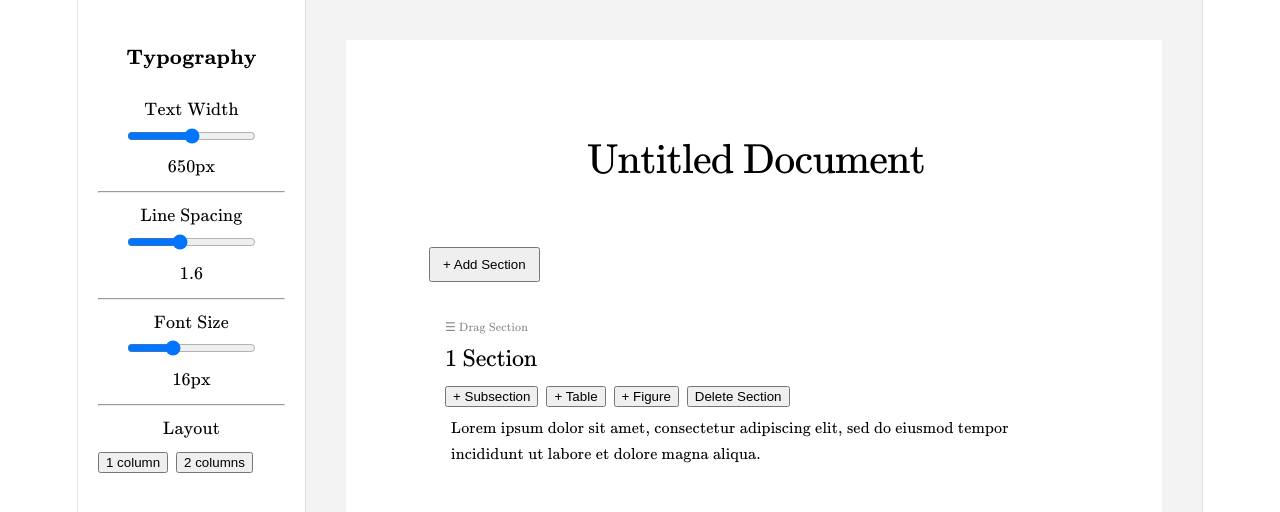
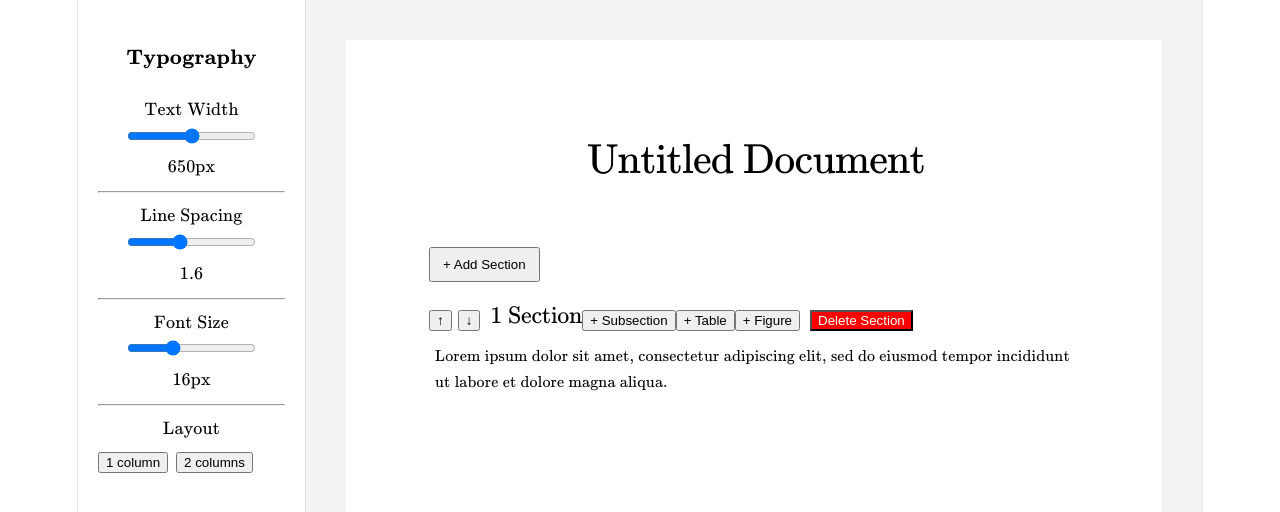
Before and after one commit to KevHamm/blox, a React (Vite) app in the folder frontend/: page / in a window 1280 px wide. Both pictures are taken after a click on the button "+ Add Section". Shown: the top 512 px of the page. Built offline with nearby package versions, Linux system fonts and the light colour scheme.

Commit message:
Sections now move up or down via buttons, no more drag and drop.

```diff
--- a/frontend/src/App.tsx
+++ b/frontend/src/App.tsx
@@ -421,32 +421,95 @@ export default function App() {
   }
 
   // -----------------------------
+  // MOVE SECTION UP / DOWN
+  // -----------------------------
+  function moveSection(sectionId: string, direction: -1 | 1) {
+    setDoc((prev) => {
+      const index = prev.children.findIndex((c: any) => c.id === sectionId);
+      if (index === -1) return prev;
+
+      const newIndex = index + direction;
+      if (newIndex < 0 || newIndex >= prev.children.length) return prev;
+
+      const updated = [...prev.children];
+      const [moved] = updated.splice(index, 1);
+      updated.splice(newIndex, 0, moved);
+
+      return {
+        ...prev,
+        children: updated
+      };
+    });
+  }
+
+  // -----------------------------
+  // MOVE SUBSECTION UP / DOWN
+  // -----------------------------
+  function moveSubsection(id: string, dir: -1 | 1) {
+    setDoc((prev) => {
+      const copy = structuredClone(prev);
+
+      function findSection(node: any) {
+        if (!node.children) return;
+
+        const subsections = node.children.filter(
+          (c: any) => c.type === "subsection"
+        );
+
+        const index = subsections.findIndex((s: any) => s.id === id);
+        if (index === -1) {
+          node.children.forEach(findSection);
+          return;
+        }
+
+        const newIndex = index + dir;
+        if (newIndex < 0 || newIndex >= subsections.length) return;
+
+        // map subsection positions inside full children array
+        const subsectionPositions = node.children
+          .map((c: any, i: number) => ({ c, i }))
+          .filter(x => x.c.type === "subsection");
+
+        const from = subsectionPositions[index].i;
+        const to = subsectionPositions[newIndex].i;
+
+        const temp = node.children[from];
+        node.children[from] = node.children[to];
+        node.children[to] = temp;
+      }
+
+      findSection(copy);
+      return copy;
+    });
+  }
+
+  // -----------------------------
   // DRAG END
   // -----------------------------
   function handleDragEnd(event: any) {
     const { active, over } = event;
 
-    if (!over || active.id === over.id) return;
+    if (!over || active.id === over.id ) return;
 
-    const oldIndex = doc.children.findIndex(
+    setDoc((prev) => {
+      const oldIndex = prev.children.findIndex(
        (c: any) => c.id === active.id
       );
 
-    const newIndex = doc.children.findIndex(
+      const newIndex = prev.children.findIndex(
         (c: any) => c.id === over.id
       );
 
-    if (oldIndex === -1 || newIndex === -1) return;
+      if (oldIndex === -1 || newIndex === -1) return prev;
 
-    const updated = [...doc.children];
-
+      const updated = [...prev.children];
       const [moved] = updated.splice(oldIndex, 1);
-
       updated.splice(newIndex, 0, moved);
 
-    setDoc({
-      ...doc,
+      return {
+        ...prev,
         children: updated
+      };
     });
   }
 
@@ -643,6 +706,7 @@ export default function App() {
                 <DocumentRenderer
                   node={doc}
                   editingId={editingId}
+                  setDoc={setDoc}
                   setEditingId={setEditingId}
                   updateTextById={updateTextById}
                   updateSectionTitle={updateSectionTitle}
@@ -657,6 +721,8 @@ export default function App() {
                   addTableColumn={addTableColumn}
                   lineHeight={layout.lineHeight}
                   fontSize={layout.fontSize}
+                  moveSection={moveSection}
+                  moveSubsection={moveSubsection}
                 />
               </div>
             </div>
--- a/frontend/src/renderer/DocumentRenderer.tsx
+++ b/frontend/src/renderer/DocumentRenderer.tsx
@@ -1,14 +1,10 @@
-import {
-  SortableContext,
-  verticalListSortingStrategy,
-  useSortable
-} from "@dnd-kit/sortable";
-
 import { useDroppable } from "@dnd-kit/core";
 import { CSS } from "@dnd-kit/utilities";
 import "katex/dist/katex.min.css";
 
-// SORTABLE WRAPPER FOR CHILDREN
+/* -----------------------------
+   SORTABLE WRAPPER (FIGURES ONLY)
+----------------------------- */
 function SortableItem({ id, children }: any) {
   const { attributes, listeners, setNodeRef, transform, transition } =
     useSortable({ id });
@@ -21,7 +17,8 @@ function SortableItem({ id, children }: any) {
       style={{
         transform: CSS.Transform.toString(transform),
         transition,
-        marginBottom: 12
+        marginBottom: 12,
+        cursor: "grab"
       }}
     >
       {children}
@@ -29,8 +26,17 @@ function SortableItem({ id, children }: any) {
   );
 }
 
-// PARAGRAPH
-function Paragraph({ node, editingId, setEditingId, updateTextById, lineHeight, fontSize}: any) {
+/* -----------------------------
+   PARAGRAPH
+----------------------------- */
+function Paragraph({
+  node,
+  editingId,
+  setEditingId,
+  updateTextById,
+  lineHeight,
+  fontSize
+}: any) {
   const isEditing = editingId === node.id;
 
   return (
@@ -44,13 +50,10 @@ function Paragraph({ node, editingId, setEditingId, updateTextById, lineHeight,
           style={{
             width: "100%",
             minHeight: 120,
-            resize: "vertical",
             padding: 8,
             border: "1px solid #ddd",
-            outline: "none",
-            textAlign: "left",
-            lineHeight: lineHeight ?? 1.6,
-            fontSize: `${fontSize}px`
+            lineHeight,
+            fontSize
           }}
         />
       ) : (
@@ -59,10 +62,8 @@ function Paragraph({ node, editingId, setEditingId, updateTextById, lineHeight,
           style={{
             margin: 0,
             cursor: "pointer",
-            textAlign: "left",
-            width: "100%",
-            lineHeight: lineHeight ?? 1.6,
-            fontSize: `${fontSize}px`
+            lineHeight,
+            fontSize
           }}
         >
           {node.text}
@@ -73,83 +74,11 @@ function Paragraph({ node, editingId, setEditingId, updateTextById, lineHeight,
 }
 
 /* -----------------------------
-   TABLE
------------------------------ */
-function TableBlock({
-  node,
-  updateTableCell,
-  deleteTableColumn,
-  deleteNodeById,
-  addTableRow,
-  deleteTableRow,
-  addTableColumn
-}: any) {
-  return (
-    <div style={{ marginTop: 20 }}>
-      {/* CONTROL BAR */}
-      <div style={{ marginBottom: 8 }}>
-        <button onClick={() => addTableRow(node.id)}>+ Row</button>
-        <button onClick={() => deleteTableRow(node.id)} style={{ marginLeft: 6 }}>
-          – Row
-        </button>
-        <button onClick={() => addTableColumn(node.id)} style={{ marginLeft: 6 }}>
-          + Column
-        </button>
-        <button onClick={() => deleteTableColumn(node.id)} style={{ marginLeft: 6 }}>
-          – Column
-        </button>
-
-        <button
-          onClick={() => deleteNodeById(node.id)}
-          style={{
-            background: "red",
-            color: "white",
-            border: "none",
-            padding: "4px 8px",
-            cursor: "pointer"
-          }}
-        >
-          Delete Table
-        </button>
-      </div>
-
-      <table
-        style={{
-          width: "100%",
-          borderCollapse: "collapse"
-        }}
-      >
-        <tbody>
-          {node.rows.map((row: string[], r: number) => (
-            <tr key={r}>
-              {row.map((cell: string, c: number) => (
-                <td key={c} style={{ border: "1px solid #ccc", padding: 8 }}>
-                  <input
-                    value={cell}
-                    onChange={(e) =>
-                      updateTableCell(node.id, r, c, e.target.value)
-                    }
-                    style={{
-                      width: "100%",
-                      border: "none",
-                      outline: "none"
-                    }}
-                  />
-                </td>
-              ))}
-            </tr>
-          ))}
-        </tbody>
-      </table>
-    </div>
-  );
-}
-
-/* -----------------------------
-   FIGURE (BLOCK ELEMENT)
+   FIGURE (KEEP DND)
 ----------------------------- */
 function FigureBlock({ node, deleteNodeById }: any) {
   return (
+    <SortableItem id={node.id}>
       <div
         style={{
           border: "1px solid #ccc",
@@ -165,8 +94,7 @@ function FigureBlock({ node, deleteNodeById }: any) {
             background: "red",
             color: "white",
             border: "none",
-          padding: "2px 6px",
-          cursor: "pointer"
+            padding: "2px 6px"
           }}
         >
           ×
@@ -175,272 +103,294 @@ function FigureBlock({ node, deleteNodeById }: any) {
         <img
           src={node.src}
           alt="figure"
-        style={{
-          width: "100%",
-          height: "auto",
-          objectFit: "contain",
-          display: "block",
-          marginTop: 8
-        }}
+          style={{ width: "100%", height: "auto" }}
         />
+      </div>
+    </SortableItem>
+  );
+}
+
+/* -----------------------------
+   TABLE (unchanged)
+----------------------------- */
+function TableBlock(props: any) {
+  const {
+    node,
+    updateTableCell,
+    deleteTableColumn,
+    deleteNodeById,
+    addTableRow,
+    deleteTableRow,
+    addTableColumn
+  } = props;
+
+  return (
+    <div style={{ marginTop: 20 }}>
+      <div style={{ marginBottom: 8 }}>
+        <button onClick={() => addTableRow(node.id)}>+ Row</button>
+        <button onClick={() => deleteTableRow(node.id)}>– Row</button>
+        <button onClick={() => addTableColumn(node.id)}>+ Column</button>
+        <button onClick={() => deleteTableColumn(node.id)}>– Column</button>
+        <button onClick={() => deleteNodeById(node.id)}>Delete</button>
+      </div>
+
+      <table style={{ width: "100%" }}>
+        <tbody>
+          {node.rows.map((row: string[], r: number) => (
+            <tr key={r}>
+              {row.map((cell: string, c: number) => (
+                <td key={c}>
+                  <input
+                    value={cell}
+                    onChange={(e) =>
+                      updateTableCell(node.id, r, c, e.target.value)
+                    }
+                  />
+                </td>
+              ))}
+            </tr>
+          ))}
+        </tbody>
+      </table>
     </div>
   );
 }
 
-// SUBSECTION
-
+/* -----------------------------
+   SUBSECTION (NO DND)
+----------------------------- */
 function Subsection({
   node,
   sectionIndex,
   subsectionIndex,
   editingId,
   setEditingId,
-  updateTextById,
   updateSectionTitle,
   deleteNodeById,
+  moveSubsection,
+  children,
   lineHeight,
   fontSize
 }: any) {
   return (
     <div style={{ marginTop: 20 }}>
       <div style={{ display: "flex", alignItems: "center" }}>
+
+        {/* MOVE BUTTONS */}
+        <div style={{ display: "flex", gap: 6, marginRight: 10 }}>
+          <button onClick={() => moveSubsection(node.id, -1)}>↑</button>
+          <button onClick={() => moveSubsection(node.id, 1)}>↓</button>
+        </div>
+
         {editingId === node.id ? (
           <input
             autoFocus
             value={node.title}
             onChange={(e) => updateSectionTitle(node.id, e.target.value)}
             onBlur={() => setEditingId(null)}
-            style={{
-              fontSize: 18,
-              fontWeight: 600,
-              width: "100%",
-              border: "none",
-              outline: "none"
-            }}
           />
         ) : (
-          <h3
-            onClick={() => setEditingId(node.id)}
-            style={{
-              cursor: "pointer",
-              marginRight: 10,
-              textAlign: "left",
-              width: "100%"
-            }}
-          >
+          <h3 onClick={() => setEditingId(node.id)}>
             {sectionIndex + 1}.{subsectionIndex + 1} {node.title}
           </h3>
         )}
 
         <button
           onClick={() => deleteNodeById(node.id)}
-          style={{
-            background: "red",
-            color: "white",
-            border: "none",
-            padding: "4px 8px",
-            cursor: "pointer"
-          }}
+          style={{ marginLeft: 10, background: "red", color: "white" }}
         >
           Delete Subsection
         </button>
       </div>
 
-      {node.children.map((child: any) => (
-        <Paragraph
-          key={child.id}
-          node={child}
-          editingId={editingId}
-          setEditingId={setEditingId}
-          updateTextById={updateTextById}
-          lineHeight={lineHeight}
-          fontSize={fontSize}
-        />
-      ))}
+      {children}
     </div>
   );
 }
 
-// SECTION
-function SortableSection({
+/* -----------------------------
+   SECTION (NO DND)
+----------------------------- */
+function Section({
   node,
   index,
   editingId,
   setEditingId,
-  updateTextById,
   updateSectionTitle,
   addSubsection,
   addTable,
   addFigure,
-  updateTableCell,
-  deleteTableColumn,
   deleteNodeById,
-  addTableRow,
-  deleteTableRow,
-  addTableColumn,
-  lineHeight,
-  fontSize
+  moveSection,
+  children
 }: any) {
-  const { attributes, listeners, setNodeRef, transform, transition } =
-    useSortable({ id: node.id });
+  return (
+    <div style={{ marginBottom: 30 }}>
+      <div style={{ display: "flex", alignItems: "center" }}>
 
-  let subsectionCounter = 0;
-
-  return (
-    <div
-      ref={setNodeRef}
-      style={{
-        transform: CSS.Transform.toString(transform),
-        transition,
-        marginBottom: 20,
-        padding: 16
-      }}
-    >
-      {/* drag handle */}
-      <div
-        {...attributes}
-        {...listeners}
-        style={{
-          cursor: "grab",
-          fontSize: 12,
-          color: "#888",
-          marginBottom: 8
-        }}
-      >
-        ☰ Drag Section
+        {/* MOVE BUTTONS */}
+        <div style={{ display: "flex", gap: 6, marginRight: 10 }}>
+          <button onClick={() => moveSection(node.id, -1)}>↑</button>
+          <button onClick={() => moveSection(node.id, 1)}>↓</button>
         </div>
 
-      {/* title */}
         {editingId === node.id ? (
           <input
-          autoFocus
             value={node.title}
             onChange={(e) => updateSectionTitle(node.id, e.target.value)}
             onBlur={() => setEditingId(null)}
-          style={{
-            fontSize: 22,
-            fontWeight: 700,
-            width: "100%",
-            border: "none",
-            outline: "none"
-          }}
           />
         ) : (
-        <h2
-          onClick={() => setEditingId(node.id)}
-          style={{
-            cursor: "pointer",
-            textAlign: "left",
-            width: "100%"
-          }}
-        >
+          <h2 onClick={() => setEditingId(node.id)}>
             {index + 1} {node.title}
           </h2>
         )}
 
-      {/* buttons */}
         <button onClick={() => addSubsection(node.id)}>+ Subsection</button>
-      <button onClick={() => addTable(node.id)} style={{ marginLeft: 8 }}>
-        + Table
-      </button>
-      <button onClick={() => addFigure(node.id)} style={{ marginLeft: 8 }}>
-        + Figure
-      </button>
-      <button onClick={() => deleteNodeById(node.id)} style={{ marginLeft: 8 }}>
+        <button onClick={() => addTable(node.id)}>+ Table</button>
+        <button onClick={() => addFigure(node.id)}>+ Figure</button>
+
+        <button
+          onClick={() => deleteNodeById(node.id)}
+          style={{ marginLeft: 10, background: "red", color: "white" }}
+        >
           Delete Section
         </button>
+      </div>
 
-      {/* SORTABLE CHILDREN */}
-      <SortableContext
-        items={node.children.map((c: any) => c.id)}
-        strategy={verticalListSortingStrategy}
-      >
-        {node.children.map((child: any) => (
-          <SortableItem key={child.id} id={child.id}>
-            {child.type === "paragraph" && (
-              <Paragraph
-                node={child}
-                editingId={editingId}
-                setEditingId={setEditingId}
-                updateTextById={updateTextById}
-                lineHeight={lineHeight}
-                fontSize={fontSize}
-              />
-            )}
-
-            {child.type === "subsection" && (
-              <Subsection
-                node={child}
-                sectionIndex={index}
-                subsectionIndex={subsectionCounter++}
-                editingId={editingId}
-                setEditingId={setEditingId}
-                updateTextById={updateTextById}
-                updateSectionTitle={updateSectionTitle}
-                deleteNodeById={deleteNodeById}
-                lineHeight={lineHeight}
-                fontSize={fontSize}
-              />
-            )}
-
-            {child.type === "table" && (
-              <TableBlock
-                node={child}
-                updateTableCell={updateTableCell}
-                deleteTableColumn={deleteTableColumn}
-                deleteNodeById={deleteNodeById}
-                addTableRow={addTableRow}
-                deleteTableRow={deleteTableRow}
-                addTableColumn={addTableColumn}
-              />
-            )}
-
-            {child.type === "figure" && (
-              <FigureBlock
-                node={child}
-                deleteNodeById={deleteNodeById}
-              />
-            )}
-          </SortableItem>
-        ))}
-      </SortableContext>
+      {children}
     </div>
   );
 }
 
-// DOCUMENT ROOT
+/* -----------------------------
+   DOCUMENT ROOT
+----------------------------- */
 export function DocumentRenderer(props: any) {
   const { setNodeRef } = useDroppable({ id: "document-root" });
 
+  // MOVE SECTION
+  function moveSection(id: string, dir: number) {
+    const arr = [...props.node.children];
+    const i = arr.findIndex((x) => x.id === id);
+    const j = i + dir;
+    if (i < 0 || j < 0 || j >= arr.length) return;
+
+    [arr[i], arr[j]] = [arr[j], arr[i]];
+
+    props.setDoc((prev: any) => ({
+      ...prev,
+      children: arr
+    }));
+  }
+
+  // MOVE SUBSECTION
+  function moveSubsection(id: string, dir: number) {
+    props.setDoc((prev: any) => {
+      const copy = structuredClone(prev);
+
+      function findAndMove(node: any) {
+        if (!node.children) return;
+
+        const i = node.children.findIndex((c: any) => c.id === id);
+        if (i !== -1) {
+          const j = i + dir;
+          if (j < 0 || j >= node.children.length) return;
+
+          [node.children[i], node.children[j]] = [
+            node.children[j],
+            node.children[i]
+          ];
+          return;
+        }
+
+        node.children.forEach(findAndMove);
+      }
+
+      findAndMove(copy);
+      return copy;
+    });
+  }
+
   return (
-    <div ref={setNodeRef} style={{ minHeight: 200 }}>
-      <SortableContext
-        items={props.node.children.map((c: any) => c.id)}
-        strategy={verticalListSortingStrategy}
-      >
+    <div ref={setNodeRef}>
       {props.node.children.map((c: any, index: number) => (
-          <SortableSection
+        <Section
           key={c.id}
           node={c}
           index={index}
           editingId={props.editingId}
           setEditingId={props.setEditingId}
-            updateTextById={props.updateTextById}
           updateSectionTitle={props.updateSectionTitle}
           addSubsection={props.addSubsection}
           addTable={props.addTable}
           addFigure={props.addFigure}
-            updateTableCell={props.updateTableCell}
-            deleteTableColumn={props.deleteTableColumn}
           deleteNodeById={props.deleteNodeById}
-            addTableRow={props.addTableRow}
-            deleteTableRow={props.deleteTableRow}
-            addTableColumn={props.addTableColumn}
+          moveSection={moveSection}
+        >
+          {c.children.map((child: any, i: number) => {
+            if (child.type === "paragraph") {
+              return (
+                <Paragraph
+                  key={child.id}
+                  node={child}
+                  editingId={props.editingId}
+                  setEditingId={props.setEditingId}
+                  updateTextById={props.updateTextById}
+                  lineHeight={props.lineHeight}
+                  fontSize={props.fontSize}
+                />
+              );
+            }
+
+            if (child.type === "subsection") {
+              return (
+                <Subsection
+                  key={child.id}
+                  node={child}
+                  sectionIndex={index}
+                  subsectionIndex={i}
+                  editingId={props.editingId}
+                  setEditingId={props.setEditingId}
+                  updateSectionTitle={props.updateSectionTitle}
+                  deleteNodeById={props.deleteNodeById}
+                  moveSubsection={moveSubsection}
+                  lineHeight={props.lineHeight}
+                  fontSize={props.fontSize}
+                >
+                  {child.children.map((p: any) => (
+                    <Paragraph
+                      key={p.id}
+                      node={p}
+                      editingId={props.editingId}
+                      setEditingId={props.setEditingId}
+                      updateTextById={props.updateTextById}
                       lineHeight={props.lineHeight}
                       fontSize={props.fontSize}
                     />
                   ))}
-      </SortableContext>
+                </Subsection>
+              );
+            }
+
+            if (child.type === "table") {
+              return (
+                <TableBlock
+                  key={child.id}
+                  {...props}
+                  node={child}
+                />
+              );
+            }
+
+            if (child.type === "figure") {
+              return <FigureBlock key={child.id} node={child} deleteNodeById={props.deleteNodeById} />;
+            }
+
+            return null;
+          })}
+        </Section>
+      ))}
     </div>
   );
 }
```
Lines whose indentation alone changed are shown as unchanged.
